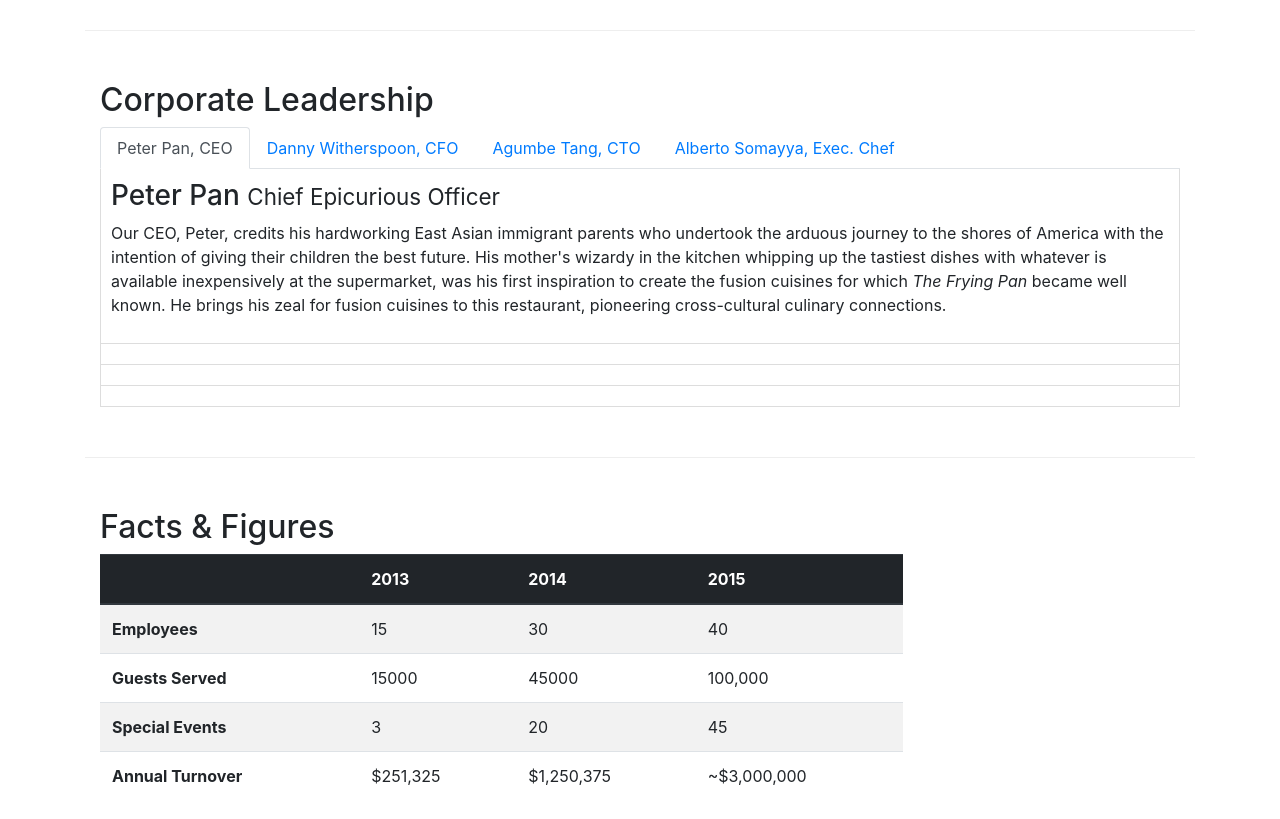
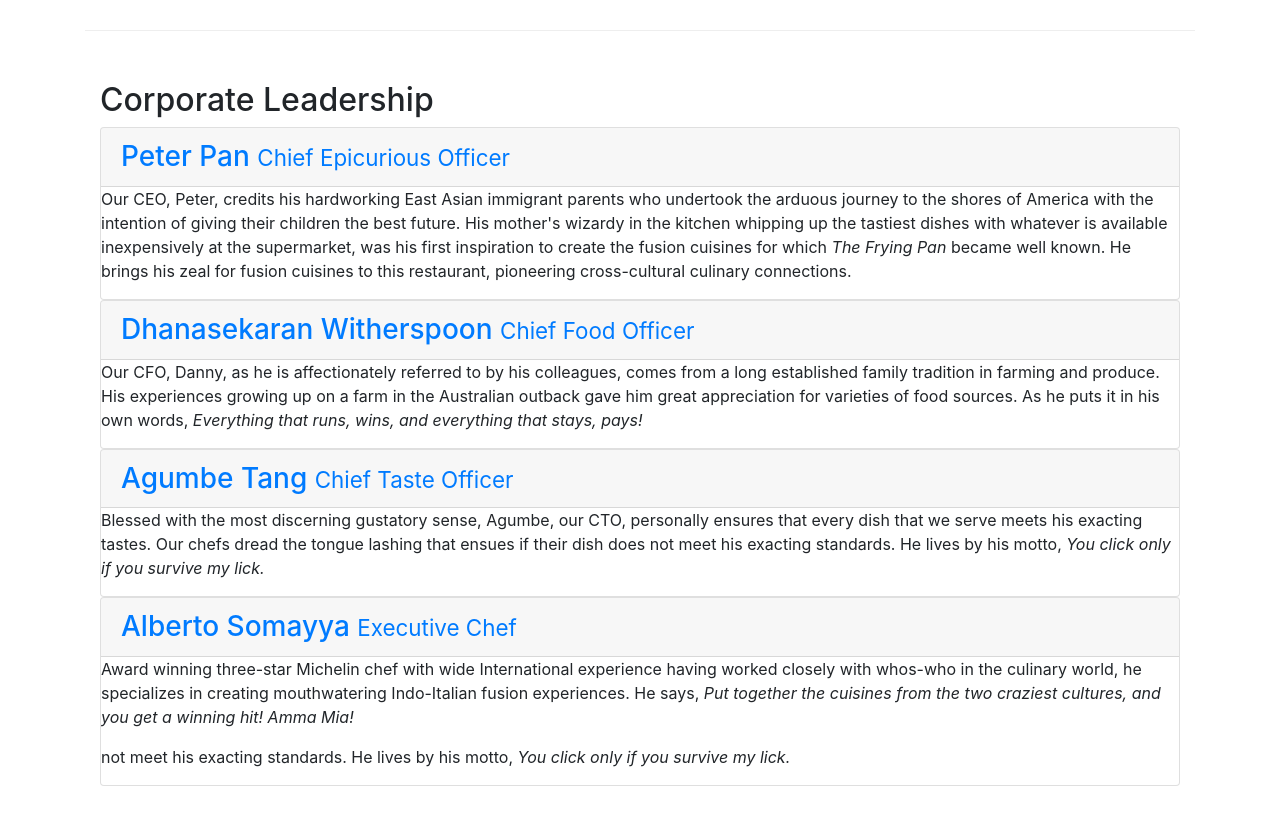
Before and after one commit to brigantino2/coursera-bootstrap4, a website: page aboutus.html in a window 1280 px wide. Shown: the part 920-1739 px from the top of the page. Drawn offline with nearby package versions, Linux system fonts and the light colour scheme.

Commit message:
Accordion

```diff
--- a/aboutus.html
+++ b/aboutus.html
@@ -122,27 +122,18 @@
         <div class="row row-content">
             <div class="col col-sm-12">
                 <h2>Corporate Leadership</h2>
-				<ul class="nav nav-tabs" role="tablist">
-					<li class="nav-item">
-                        <a class="nav-link active" href="#peter"
-                           role="tab" data-toggle="tab">Peter Pan, CEO</a>
-                    </li>
-                    <li class="nav-item">
-                        <a class="nav-link" href="#danny" role="tab"
-                           data-toggle="tab">Danny Witherspoon, CFO</a>
-                    </li>
-                    <li class="nav-item">
-                        <a class="nav-link" href="#agumbe"role="tab"
-                           data-toggle="tab">Agumbe Tang, CTO</a>
-                    </li>
-                    <li class="nav-item">
-                        <a class="nav-link" href="#alberto" role="tab"
-                          data-toggle="tab">Alberto Somayya, Exec. Chef</a>
-                    </li>
-				</ul>
-				<div class="tab-content">
-					<div role="tabpanel" class="tab-pane fade show active" id="peter">
-						<h3>Peter Pan <small>Chief Epicurious Officer</small></h3>
+
+				<div id="accordion" role="tablist">
+                    <div class="card">
+                        <div class="card-header" role="tab" id="peterhead">
+                            <h3 class="mb-0">
+                                <a data-toggle="collapse" data-parent="#accordion" href="#peter">
+                                    Peter Pan <small>Chief Epicurious Officer</small>
+                                </a>
+                            </h3>
+                        </div>
+                        <div role="tabpanel" class="collapse fade show" id="peter">
+                            <div class="card-block">
                                 <!--
                                 NOTE: since bootstrap@4.0.0-aplha.6 is not available anymore through `npm install`, I have installed bootstrap@4.0.0-beta.3
                                 Some changes have been made from alpha.6 to beta.3, one of them is dropping .hidden-* in favor of .d-* classes.
@@ -152,23 +143,50 @@
                                 <p class="d-none d-sm-block">Our CEO, Peter, credits his hardworking East Asian immigrant parents who undertook the arduous journey to the shores of America with the intention of giving their children the best future. His mother's wizardy in the kitchen whipping up the tastiest dishes with whatever is available inexpensively at the supermarket, was his first inspiration to create the fusion cuisines for which <em>The Frying Pan</em> became well known. He brings his zeal for fusion cuisines to this restaurant, pioneering cross-cultural culinary connections.</p>
                             </div>
                         </div>
-				<div class="tab-content">
-					<div role="tabpanel" class="tab-pane fade" id="danny">
-						<h3>Dhanasekaran Witherspoon <small>Chief Food Officer</small></h3>
+					</div>
+
+                    <div class="card">
+                        <div class="card-header" role="tab" id="dannyhead">
+                            <h3 class="mb-0">
+                                <a class="collapsed" data-toggle="collapse" data-parent="#accordion" href="#danny">
+                                    Dhanasekaran Witherspoon <small>Chief Food Officer</small>
+                                </a>
+                            </h3>
+                        </div>
+                        <div role="tabpanel" class="collapse fade show" id="danny">
+                            <div class="card-block">
                                 <p class="d-none d-sm-block">Our CFO, Danny, as he is affectionately referred to by his colleagues, comes from a long established family tradition in farming and produce. His experiences growing up on a farm in the Australian outback gave him great appreciation for varieties of food sources. As he puts it in his own words, <em>Everything that runs, wins, and everything that stays, pays!</em></p>
                             </div>
                         </div>
-				<div class="tab-content">
-					<div role="tabpanel" class="tab-pane fade" id="agumbe">
-						<h3>Agumbe Tang <small>Chief Taste Officer</small></h3>
+                    </div>
+                    <div class="card">
+                        <div class="card-header" role="tab" id="agumbehead">
+                            <h3 class="mb-0">
+                                <a class="collapsed" data-toggle="collapse" data-parent="#accordion" href="#agumbe">
+                                    Agumbe Tang <small>Chief Taste Officer</small>
+                                </a>
+                            </h3>
+                        </div>
+                        <div role="tabpanel" class="collapse fade show" id="agumbe">
+                            <div class="card-block">
                                 <p class="d-none d-sm-block">Blessed with the most discerning gustatory sense, Agumbe, our CTO, personally ensures that every dish that we serve meets his exacting tastes. Our chefs dread the tongue lashing that ensues if their dish does not meet his exacting standards. He lives by his motto, <em>You click only if you survive my lick.</em></p>
                             </div>
                         </div>
-				<div class="tab-content">
-					<div role="tabpanel" class="tab-pane fade" id="alberto">
-						<h3>Alberto Somayya <small>Executive Chef</small></h3>
+                    </div>
+                    <div class="card">
+                        <div class="card-header" role="tab" id="albertohead">
+                            <h3 class="mb-0">
+                                <a class="collapsed" data-toggle="collapse" data-parent="#accordion" href="#alberto">
+                                    Alberto Somayya <small>Executive Chef</small>
+                                </a>
+                            </h3>
+                        </div>
+                        <div role="tabpanel" class="collapse fade show" id="alberto">
+                            <div class="card-block">
                                 <p class="d-none d-sm-block">Award winning three-star Michelin chef with wide International experience having worked closely with whos-who in the culinary world, he specializes in creating mouthwatering Indo-Italian fusion experiences. He says, <em>Put together the cuisines from the two craziest cultures, and you get a winning hit! Amma Mia!</em></p>
                         not meet his exacting standards. He lives by his motto, <em>You click only if you survive my lick.</em></p>
+                            </div>
+                        </div>
                     </div>
                 </div>
             </div>
```
Also changed, not shown: package.json (+5 -7 lines). Lines whose indentation alone changed are shown as unchanged.
